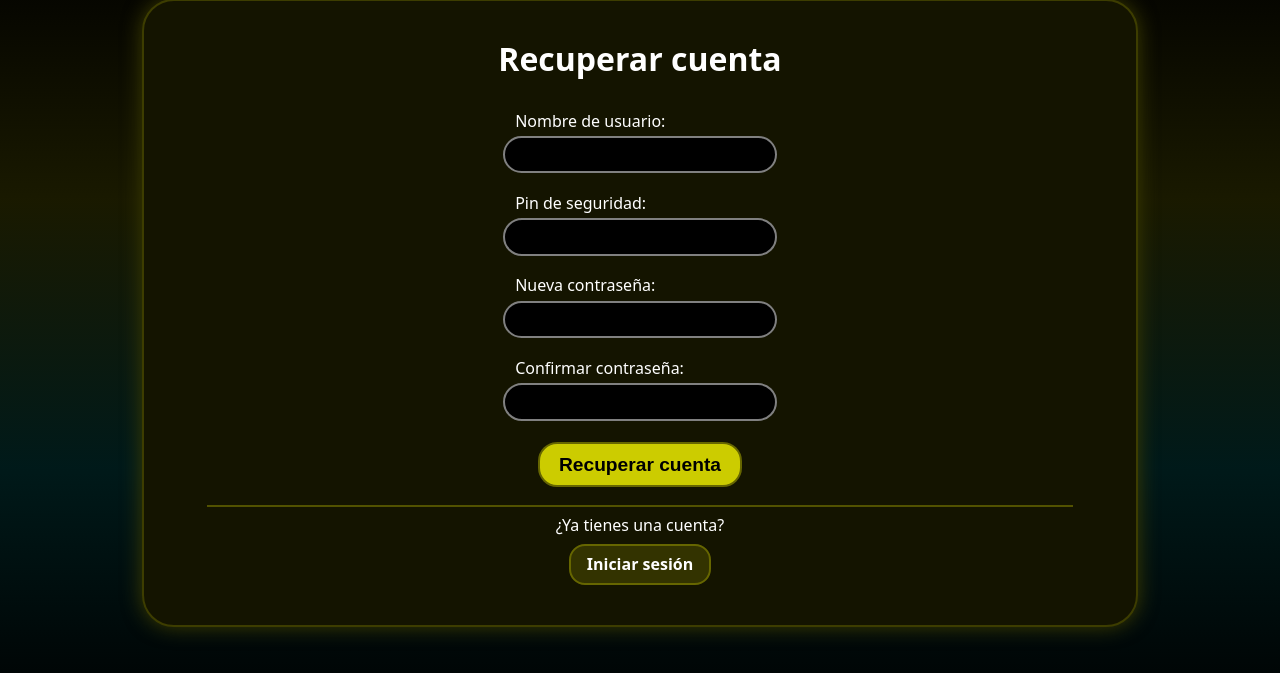
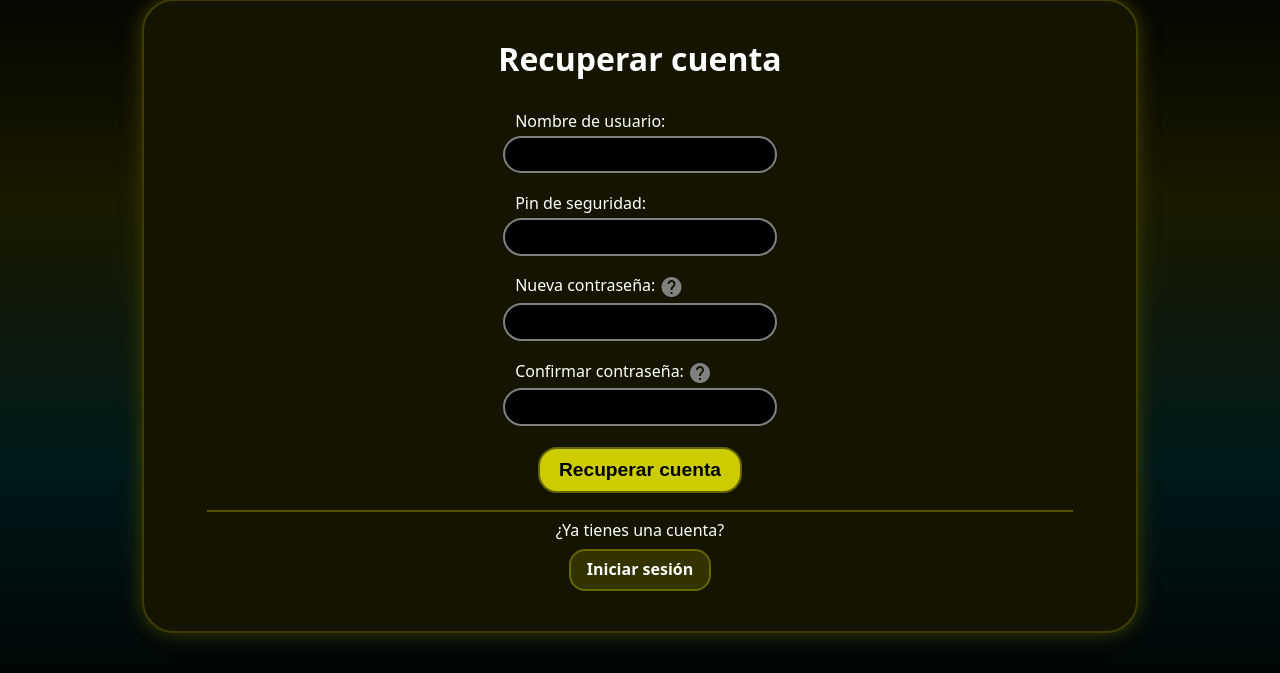
Before and after one commit to mamg22/RogueTech, a Flask app: page /recuperar-pass in a window 1280 px wide. Shown: the part 66-739 px from the top of the page. Run offline with Flask 3, Linux system fonts and the light colour scheme; some libraries are stand-ins or nearby versions.

Commit message:
Help on recovery page

```diff
--- a/templates/recuperar-pass.html
+++ b/templates/recuperar-pass.html
@@ -19,13 +19,27 @@
             </div>
 
             <div class="input-block">
-                <label for="clave">Nueva contraseña:</label>
+                <label for="clave">Nueva contraseña:
+                {% call funcs.help_icon() %}
+Su contraseña debe contener al menos lo siguiente:
+
+* Una letra minúscula
+* Una letra mayúscula
+* Un número
+* Un símbolo
+* Debe tener al menos 8 carácteres
+                {% endcall %}
+                </label>
                 <input type="password" name="clave" id="clave" class="big"
                 autocomplete="new-password">
             </div>
 
             <div class="input-block">
-                <label for="claveconf">Confirmar contraseña:</label>
+                <label for="claveconf">Confirmar contraseña:
+                {% call funcs.help_icon() %}
+Repita su contraseña
+                {% endcall %}
+                </label>
                 <input type="password" name="claveconf" id="claveconf" class="big"
                  autocomplete="new-password">
             </div>
```
